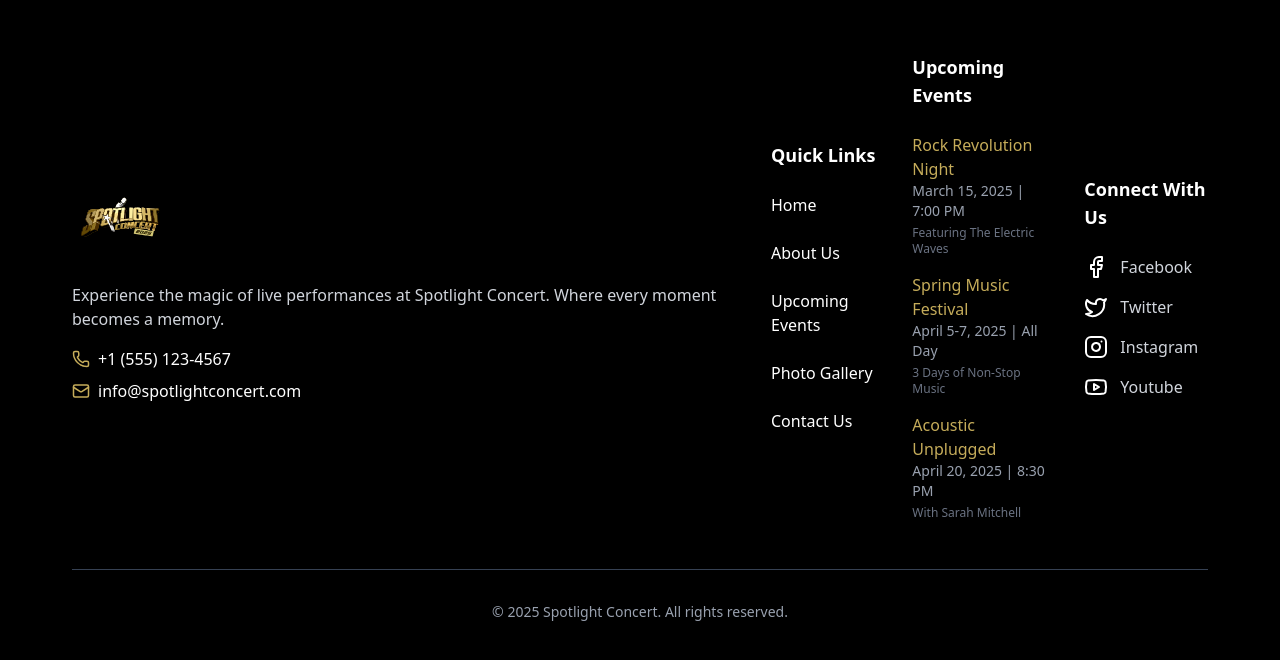
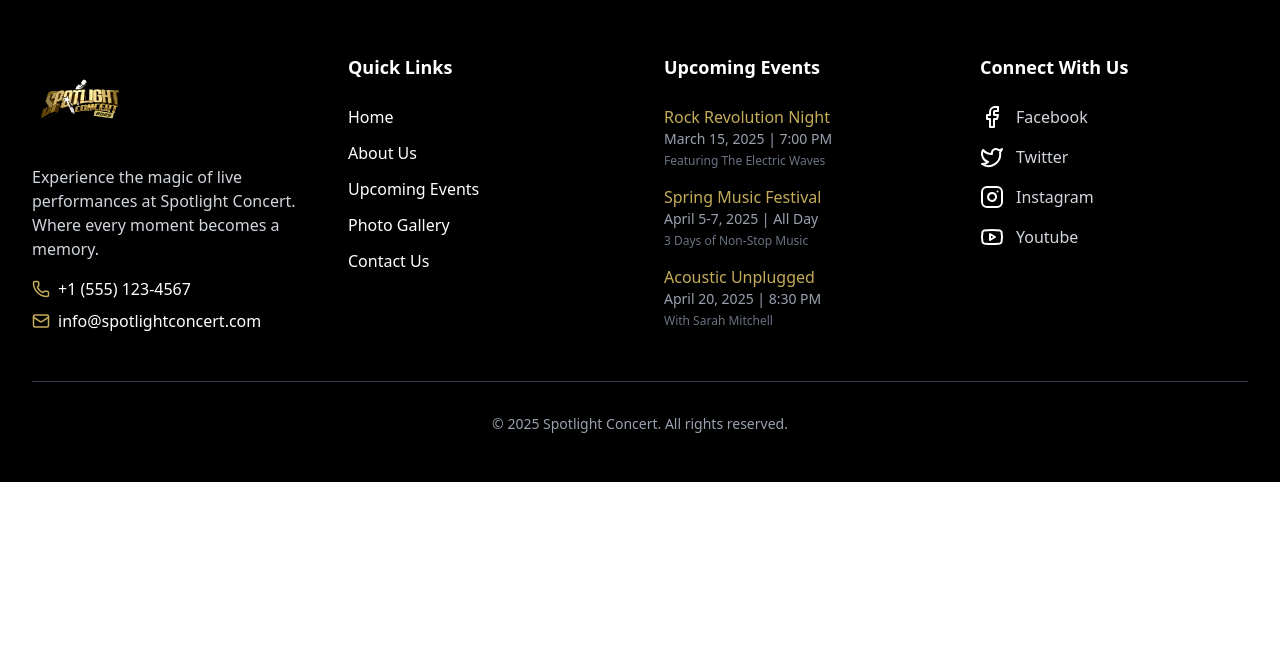
Before and after one commit to fiyin-bug/SPOTLIGHT101, a React (Vite) app: page / in a window 1280 px wide. Shown: the part 1667-2327 px from the top of the page. After the commit the page ends 2149 px from the top, so only its background shows below. Built offline with nearby package versions, Linux system fonts and the light colour scheme.

Commit message:
made footer responsive

```diff
--- a/src/layout/footer.jsx
+++ b/src/layout/footer.jsx
@@ -1,26 +1,29 @@
-import { Facebook, Twitter, Instagram, Youtube, Mail, Phone } from 'lucide-react';
-import Logo from "../assets/icons/spot.svg";
+import { Facebook, Twitter, Instagram, Youtube, Mail, Phone } from "lucide-react"
+
+import Logo from "../assets/icons/spot.svg"
 
 const Footer = () => {
-  const currentYear = new Date().getFullYear();
+  const currentYear = new Date().getFullYear()
 
   const socialLinks = [
     { icon: Facebook, href: "https://facebook.com", label: "Facebook" },
     { icon: Twitter, href: "https://twitter.com", label: "Twitter" },
     { icon: Instagram, href: "https://instagram.com", label: "Instagram" },
     { icon: Youtube, href: "https://youtube.com", label: "Youtube" },
-  ];
+  ]
 
   return (
     <footer className="bg-black text-white py-12">
-      <div className="container mx-auto px-4 md:px-18 sm:px-8 w-full">
-        <div className=" flex justify-between items-center gap-8">
+      <div className="container mx-auto px-4 md:px-6 lg:px-8 w-full">
+        <div className="grid grid-cols-1 md:grid-cols-2 lg:grid-cols-4 gap-8 lg:gap-12">
           {/* Company Info Section */}
           <div className="space-y-4">
             <img
-              src={Logo}
+              src={Logo || "/placeholder.svg"}
               alt="Company Logo"
-              className="h-16 md:h-20 lg:h-24"
+              width={96}
+              height={96}
+              className="h-16 w-auto md:h-20 lg:h-24"
             />
             <p className="text-gray-300 mt-4">
               Experience the magic of live performances at Spotlight Concert. Where every moment becomes a memory.
@@ -42,32 +45,17 @@ const Footer = () => {
           {/* Quick Links Section */}
           <div>
             <h4 className="text-lg font-semibold mb-6">Quick Links</h4>
-            <ul className="space-y-6">
-              <li>
-                <a href="/" className="hover:text-[#c5ac5a] transition-colors flex items-center space-x-2">
-                  <span>Home</span>
-                </a>
-              </li>
-              <li>
-                <a href="/about" className="hover:text-[#c5ac5a] transition-colors flex items-center space-x-2">
-                  <span>About Us</span>
-                </a>
-              </li>
-              <li>
-                <a href="/events" className="hover:text-[#c5ac5a] transition-colors flex items-center space-x-2">
-                  <span>Upcoming Events</span>
-                </a>
-              </li>
-              <li>
-                <a href="/gallery" className="hover:text-[#c5ac5a] transition-colors flex items-center space-x-2">
-                  <span>Photo Gallery</span>
-                </a>
-              </li>
-              <li>
-                <a href="/contact" className="hover:text-[#c5ac5a] transition-colors flex items-center space-x-2">
-                  <span>Contact Us</span>
-                </a>
-              </li>
+            <ul className="space-y-3">
+              {["Home", "About Us", "Upcoming Events", "Photo Gallery", "Contact Us"].map((link, index) => (
+                <li key={index}>
+                  <a
+                    href={`/${link.toLowerCase().replace(" ", "-")}`}
+                    className="hover:text-[#c5ac5a] transition-colors flex items-center space-x-2"
+                  >
+                    <span>{link}</span>
+                  </a>
+                </li>
+              ))}
             </ul>
           </div>
 
@@ -75,21 +63,25 @@ const Footer = () => {
           <div>
             <h4 className="text-lg font-semibold mb-6">Upcoming Events</h4>
             <div className="space-y-4">
-              <div className="group cursor-pointer">
-                <h5 className="text-[#c5ac5a] group-hover:text-white transition-colors font-medium">Rock Revolution Night</h5>
-                <p className="text-sm text-gray-400">March 15, 2025 | 7:00 PM</p>
-                <p className="text-xs text-gray-500 mt-1">Featuring The Electric Waves</p>
-              </div>
-              <div className="group cursor-pointer">
-                <h5 className="text-[#c5ac5a] group-hover:text-white transition-colors font-medium">Spring Music Festival</h5>
-                <p className="text-sm text-gray-400">April 5-7, 2025 | All Day</p>
-                <p className="text-xs text-gray-500 mt-1">3 Days of Non-Stop Music</p>
-              </div>
-              <div className="group cursor-pointer">
-                <h5 className="text-[#c5ac5a] group-hover:text-white transition-colors font-medium">Acoustic Unplugged</h5>
-                <p className="text-sm text-gray-400">April 20, 2025 | 8:30 PM</p>
-                <p className="text-xs text-gray-500 mt-1">With Sarah Mitchell</p>
-              </div>
+              {[
+                {
+                  title: "Rock Revolution Night",
+                  date: "March 15, 2025 | 7:00 PM",
+                  featuring: "Featuring The Electric Waves",
+                },
+                {
+                  title: "Spring Music Festival",
+                  date: "April 5-7, 2025 | All Day",
+                  featuring: "3 Days of Non-Stop Music",
+                },
+                { title: "Acoustic Unplugged", date: "April 20, 2025 | 8:30 PM", featuring: "With Sarah Mitchell" },
+              ].map((event, index) => (
+                <div key={index} className="group cursor-pointer">
+                  <h5 className="text-[#c5ac5a] group-hover:text-white transition-colors font-medium">{event.title}</h5>
+                  <p className="text-sm text-gray-400">{event.date}</p>
+                  <p className="text-xs text-gray-500 mt-1">{event.featuring}</p>
+                </div>
+              ))}
             </div>
           </div>
 
@@ -106,9 +98,7 @@ const Footer = () => {
                   className="flex items-center space-x-3 hover:text-[#c5ac5a] transition-colors group"
                 >
                   <link.icon size={24} className="group-hover:scale-110 transition-transform" />
-                  <span className="text-gray-300 group-hover:text-[#c5ac5a]">
-                    {link.label}
-                  </span>
+                  <span className="text-gray-300 group-hover:text-[#c5ac5a]">{link.label}</span>
                 </a>
               ))}
             </div>
@@ -117,13 +107,11 @@ const Footer = () => {
 
         {/* Copyright Section */}
         <div className="mt-12 pt-8 border-t border-gray-700 text-center">
-          <p className="text-sm text-gray-400">
-            &copy; {currentYear} Spotlight Concert. All rights reserved.
-          </p>
+          <p className="text-sm text-gray-400">&copy; {currentYear} Spotlight Concert. All rights reserved.</p>
         </div>
       </div>
     </footer>
-  );
-};
+  )
+}
 
-export default Footer;
+export default Footer
```
